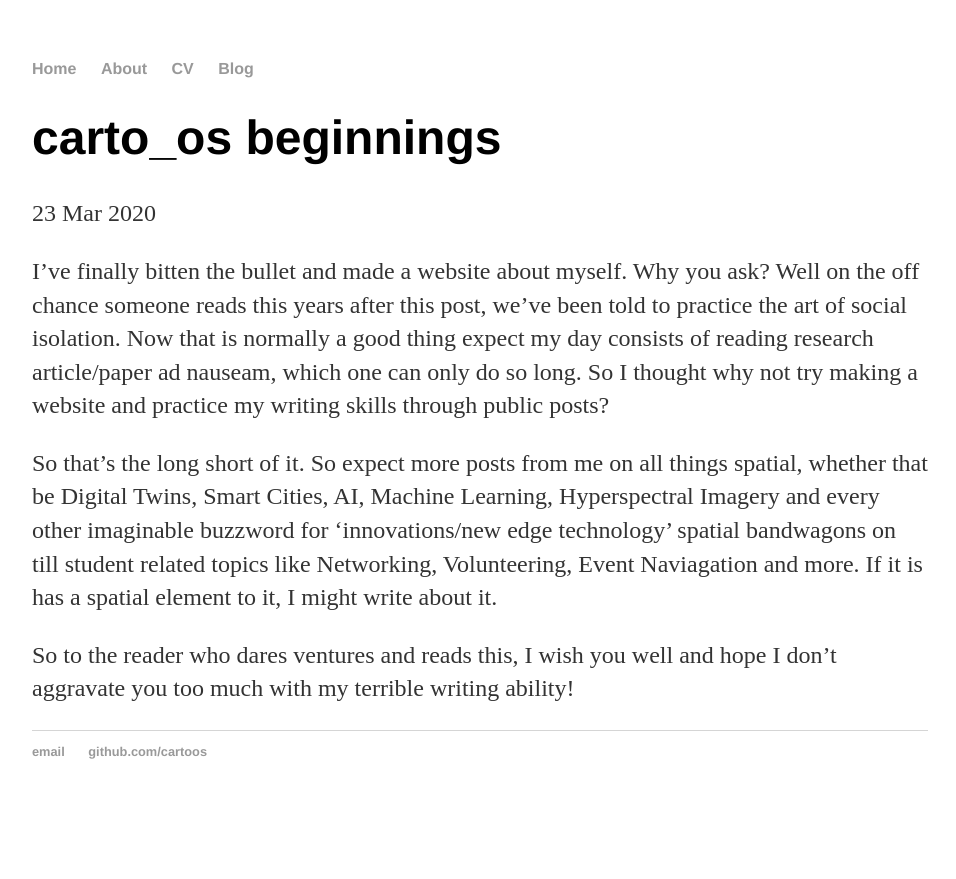
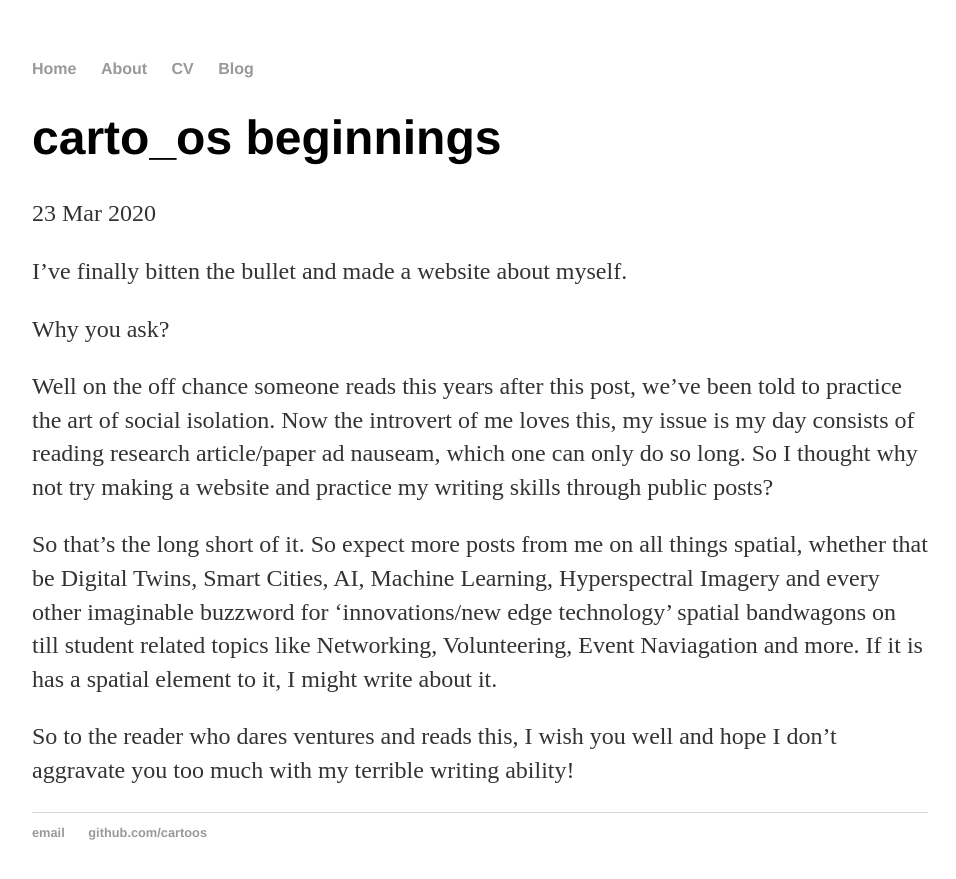
Before and after one commit to cartoos/cartoos.github.io, a Jekyll site: the page built from _posts/2020-03-23-carto_os-beginnings.md, in a window 1280 px wide. Shown: the top 879 px of the page, without its empty margins (160-1116 px from the left). Built offline with Jekyll 4.4.1, drawn with Linux system fonts in a browser that asks for light colours.

Commit message:
Update 2020-03-23-carto_os-beginnings.md

```diff
--- a/_posts/2020-03-23-carto_os-beginnings.md
+++ b/_posts/2020-03-23-carto_os-beginnings.md
@@ -4,9 +4,11 @@ title: "carto_os beginnings"
 date: 2020-03-23
 ---
 I've finally bitten the bullet and made a website about myself.
+
 Why you ask?
+
 Well on the off chance someone reads this years after this post, we've been told to practice the art of social isolation.
-Now that is normally a good thing expect my day consists of reading research article/paper ad nauseam, which one can only do so long. So I thought why not try making a website and practice my writing skills through public posts?
+Now the introvert of me loves this, my issue is my day consists of reading research article/paper ad nauseam, which one can only do so long. So I thought why not try making a website and practice my writing skills through public posts?
 
 So that's the long short of it. So expect more posts from me on all things spatial, whether that be Digital Twins, Smart Cities, AI, Machine Learning, Hyperspectral Imagery and every other imaginable buzzword for 'innovations/new edge technology' spatial bandwagons on till student related topics like Networking, Volunteering, Event Naviagation and more. If it is has a spatial element to it, I might write about it.
 
```
